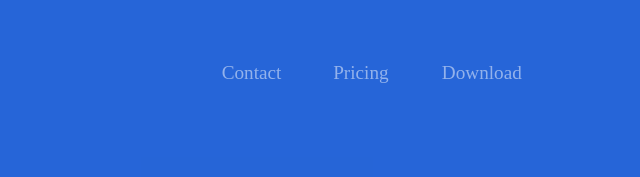
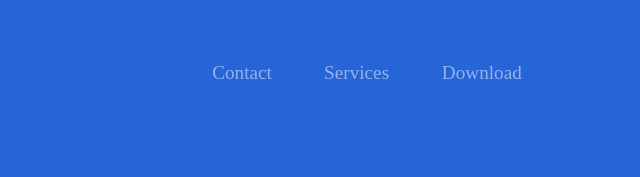
Before and after one commit to Docodot/Docodot.github.io, a plain HTML site: page index.html in a window 1280 px wide. Shown: the top 177 px of the page, 545-1185 px from the left. Drawn offline with nearby package versions, Linux system fonts and the light colour scheme.

Commit message:
Update index.html

```diff
--- a/index.html
+++ b/index.html
@@ -45,7 +45,7 @@
               <a class="nav-link" href="#footer">Contact</a>
             </li>
             <li class="nav-item">
-              <a class="nav-link" href="#pricing">Pricing</a>
+              <a class="nav-link" href="#pricing">Services</a>
             </li>
             <li class="nav-item">
               <a class="nav-link" href="#cta">Download</a>
```
